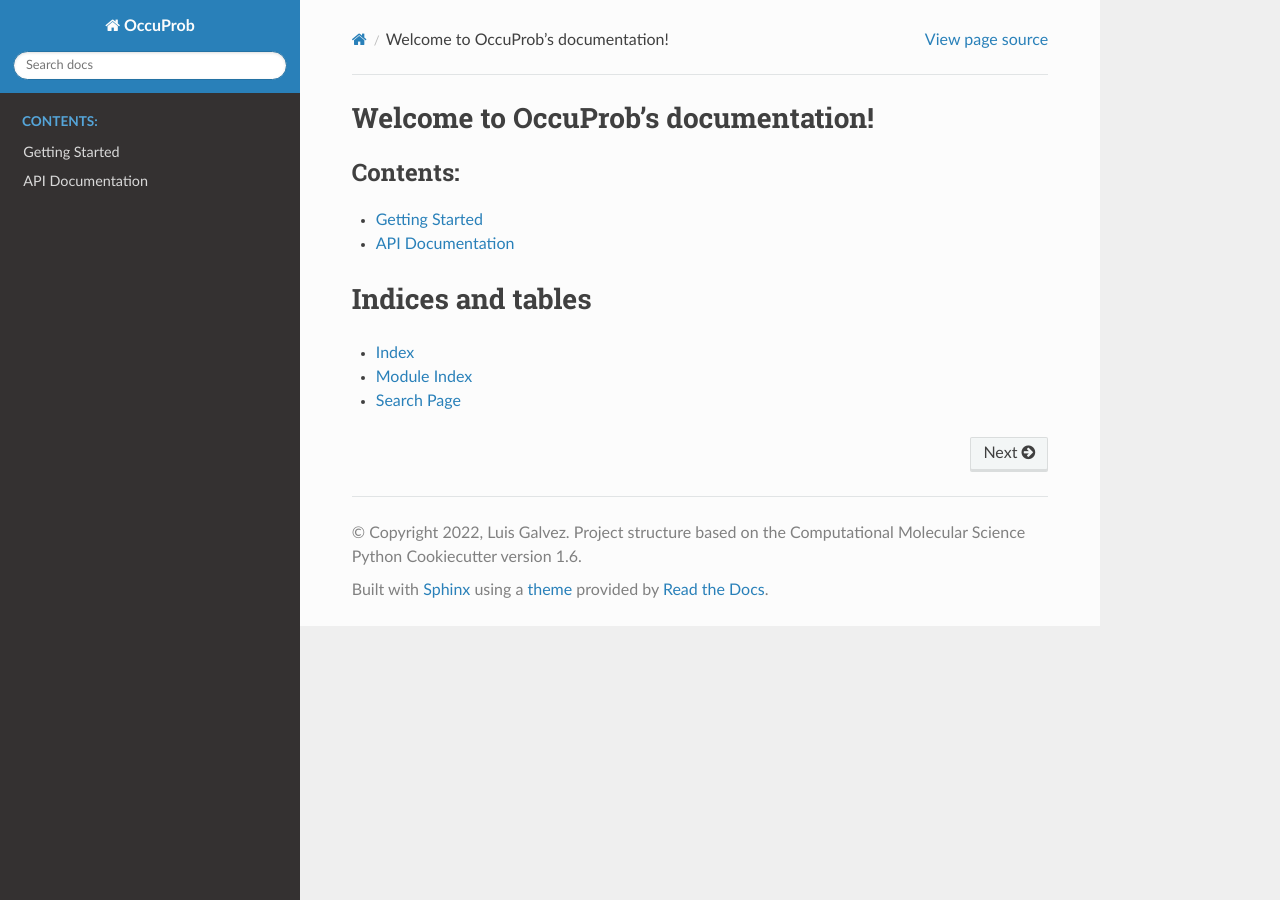
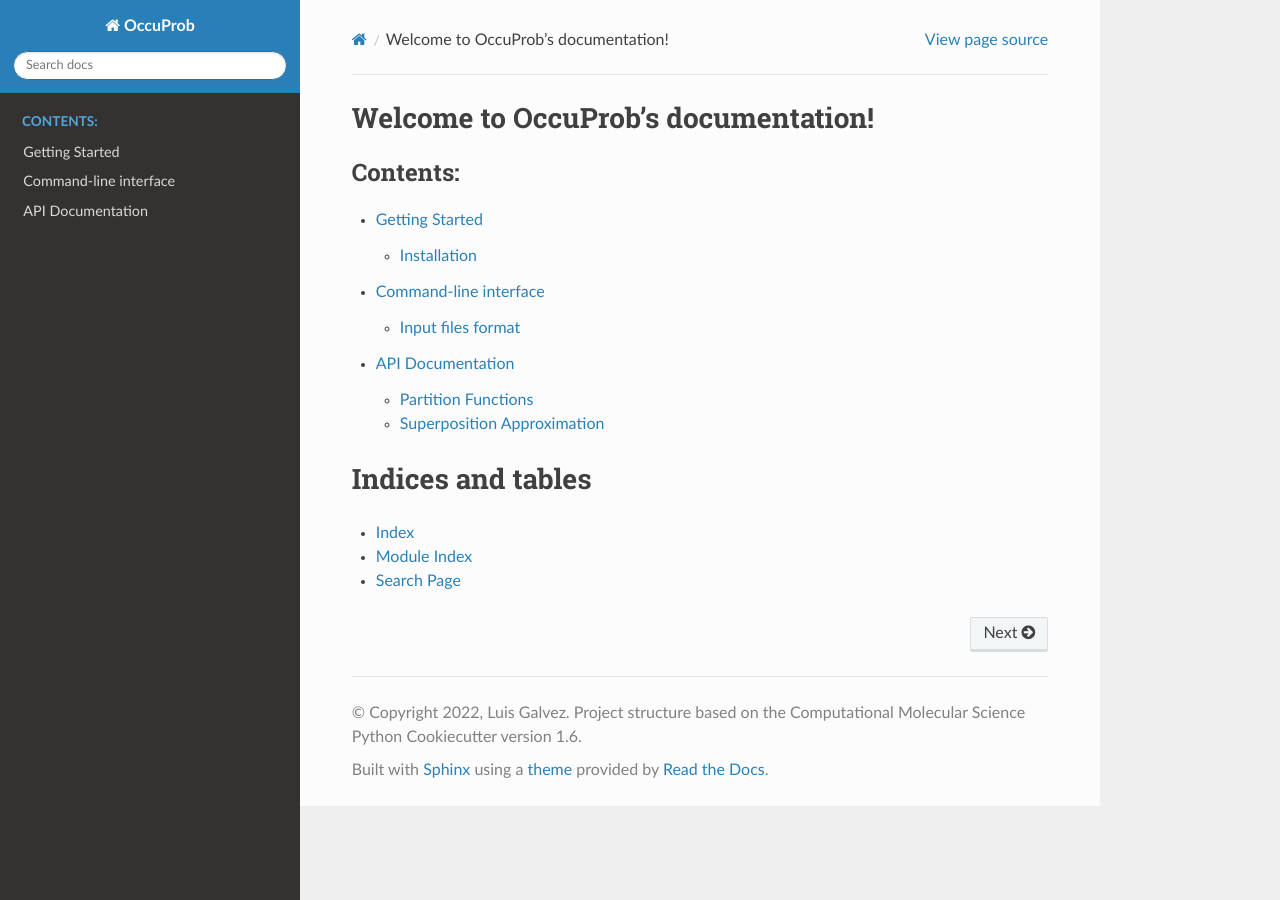
Before and after one commit to luis-galvez/OccuProb, a Sphinx documentation site: the page built from docs/index.rst, in a window 1280 px wide. Built offline with Sphinx 7.4.7 and the Read the Docs theme 2.0.0, drawn with Linux system fonts in a browser that asks for light colours; the version number could not be read and is left out.

Commit message:
Add documentation files

```diff
--- a/docs/api.rst
+++ b/docs/api.rst
@@ -4,4 +4,14 @@ API Documentation
 .. autosummary::
    :toctree: autosummary
 
-   occuprob.canvas
+Partition Functions
+-------------------
+
+.. automodule:: occuprob.partitionfunctions
+   :members:
+
+Superposition Approximation
+----------------------------
+
+.. automodule:: occuprob.superpositions
+   :members:
--- /dev/null
+++ b/docs/cli.rst
@@ -0,0 +1,13 @@
+Command-line interface
+======================
+
+.. autosummary::
+   :toctree: autosummary
+
+OccuProb includes a basic command-line interface (CLI) to calculate the occupation
+probability and heat capacity for a set of isomers in Extended-XYZ format files.
+
+Input files format
+------------------
+
+Extended XYZ.
--- a/docs/getting_started.rst
+++ b/docs/getting_started.rst
@@ -2,3 +2,9 @@ Getting Started
 ===============
 
 This page details how to get started with OccuProb.
+
+
+Installation
+------------
+
+Install.
--- a/docs/index.rst
+++ b/docs/index.rst
@@ -11,6 +11,7 @@ Welcome to OccuProb's documentation!
    :caption: Contents:
 
    getting_started
+   cli
    api
 
 
```
